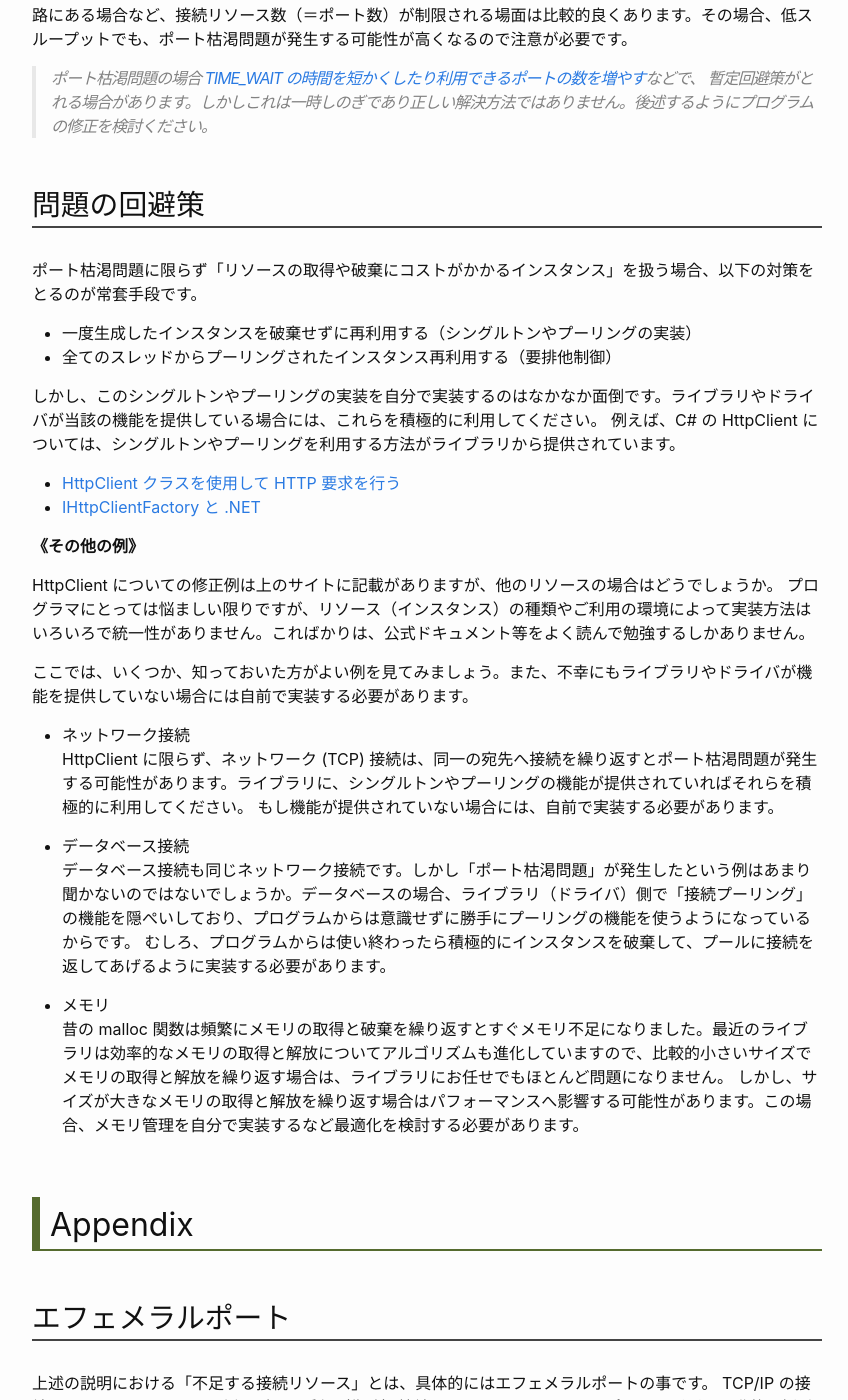
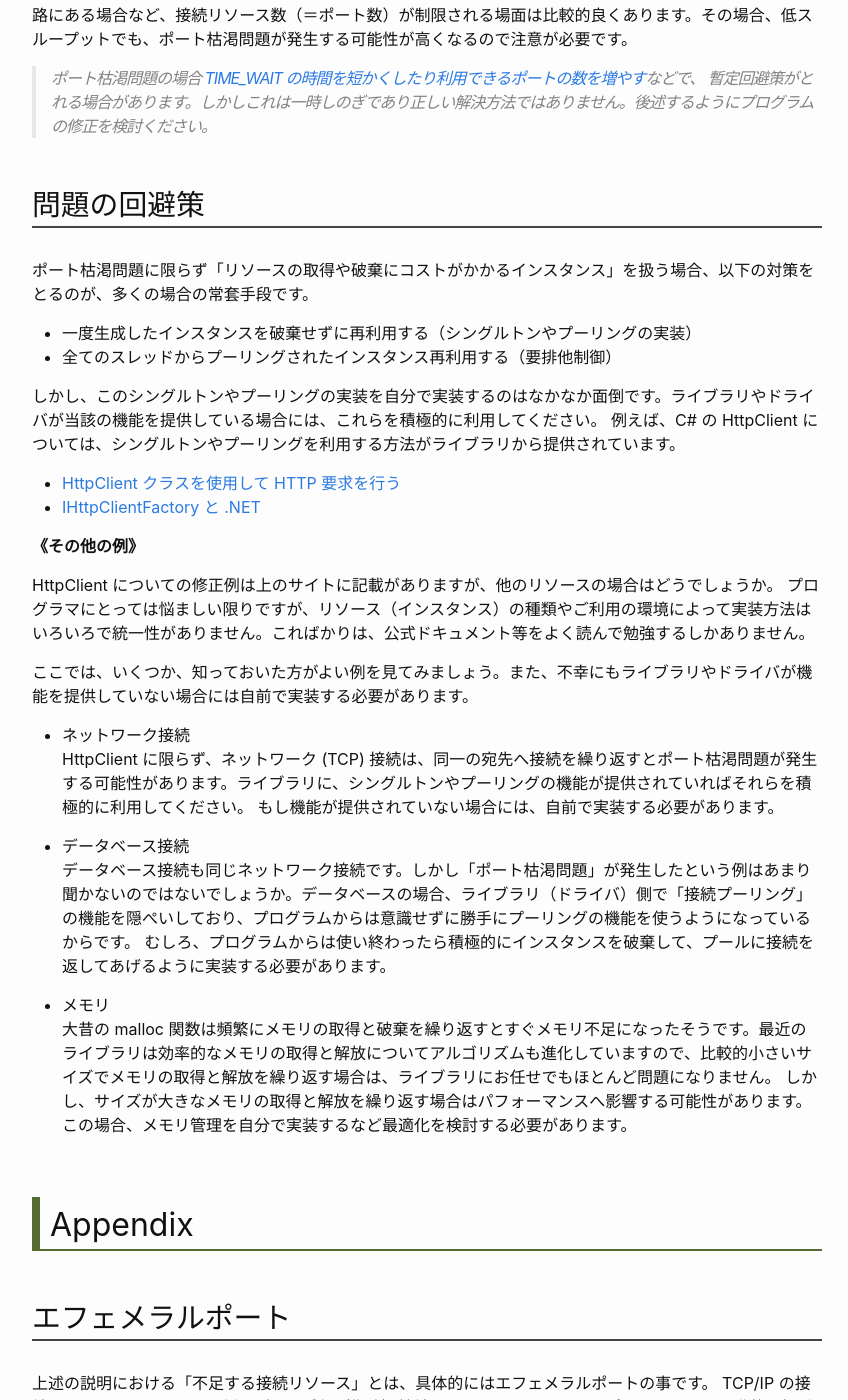
Before and after one commit to koytak-blog/koytak-blog.github.io, a Jekyll site: the page built from articles/disposable-on-server/index.md, in a window 1280 px wide and 1400 px high, scrolled down 4442 px. Shown: the whole window, without its empty margins (213-1061 px from the left). Built offline with Jekyll 4.4.1, drawn with Linux system fonts in a browser that asks for light colours.

Commit message:
Update index.md

```diff
--- a/articles/disposable-on-server/index.md
+++ b/articles/disposable-on-server/index.md
@@ -135,7 +135,7 @@ void SendMessage ()
 
 ## 問題の回避策
 
-ポート枯渇問題に限らず「リソースの取得や破棄にコストがかかるインスタンス」を扱う場合、以下の対策をとるのが常套手段です。
+ポート枯渇問題に限らず「リソースの取得や破棄にコストがかかるインスタンス」を扱う場合、以下の対策をとるのが、多くの場合の常套手段です。
 - 一度生成したインスタンスを破棄せずに再利用する（シングルトンやプーリングの実装）
 - 全てのスレッドからプーリングされたインスタンス再利用する（要排他制御）
 
@@ -162,7 +162,7 @@ HttpClient に限らず、ネットワーク (TCP) 接続は、同一の宛先
 むしろ、プログラムからは使い終わったら積極的にインスタンスを破棄して、プールに接続を返してあげるように実装する必要があります。
 
 - メモリ<br/>
-昔の malloc 関数は頻繁にメモリの取得と破棄を繰り返すとすぐメモリ不足になりました。最近のライブラリは効率的なメモリの取得と解放についてアルゴリズムも進化していますので、比較的小さいサイズでメモリの取得と解放を繰り返す場合は、ライブラリにお任せでもほとんど問題になりません。
+大昔の malloc 関数は頻繁にメモリの取得と破棄を繰り返すとすぐメモリ不足になったそうです。最近のライブラリは効率的なメモリの取得と解放についてアルゴリズムも進化していますので、比較的小さいサイズでメモリの取得と解放を繰り返す場合は、ライブラリにお任せでもほとんど問題になりません。
 しかし、サイズが大きなメモリの取得と解放を繰り返す場合はパフォーマンスへ影響する可能性があります。この場合、メモリ管理を自分で実装するなど最適化を検討する必要があります。
 
 # Appendix
```
